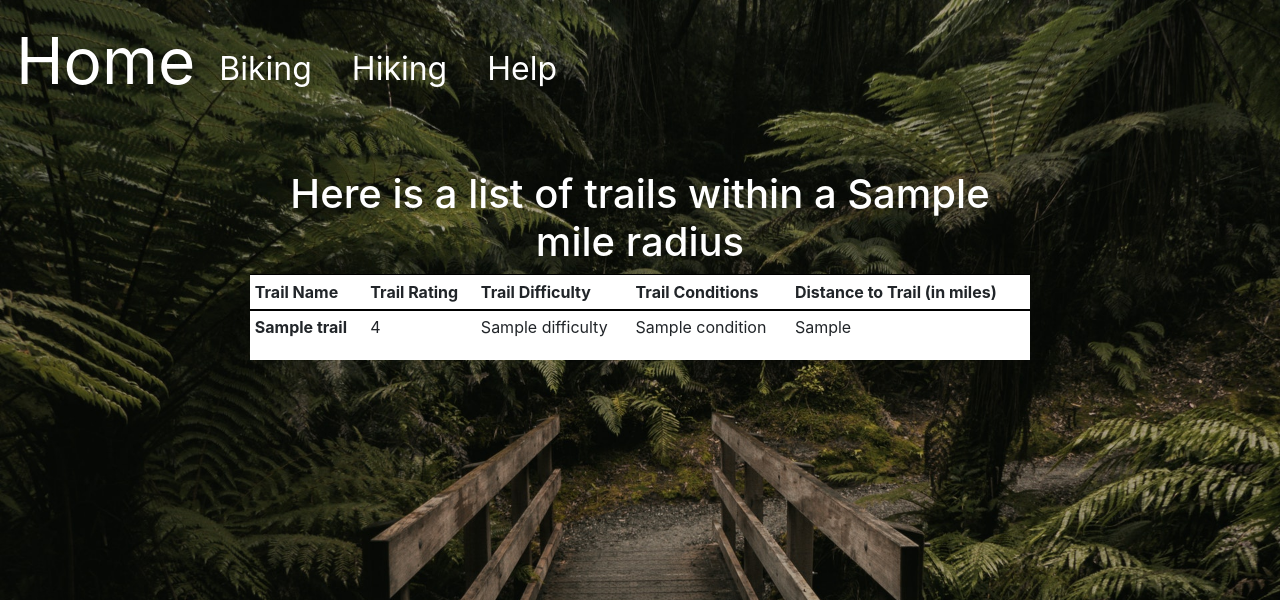
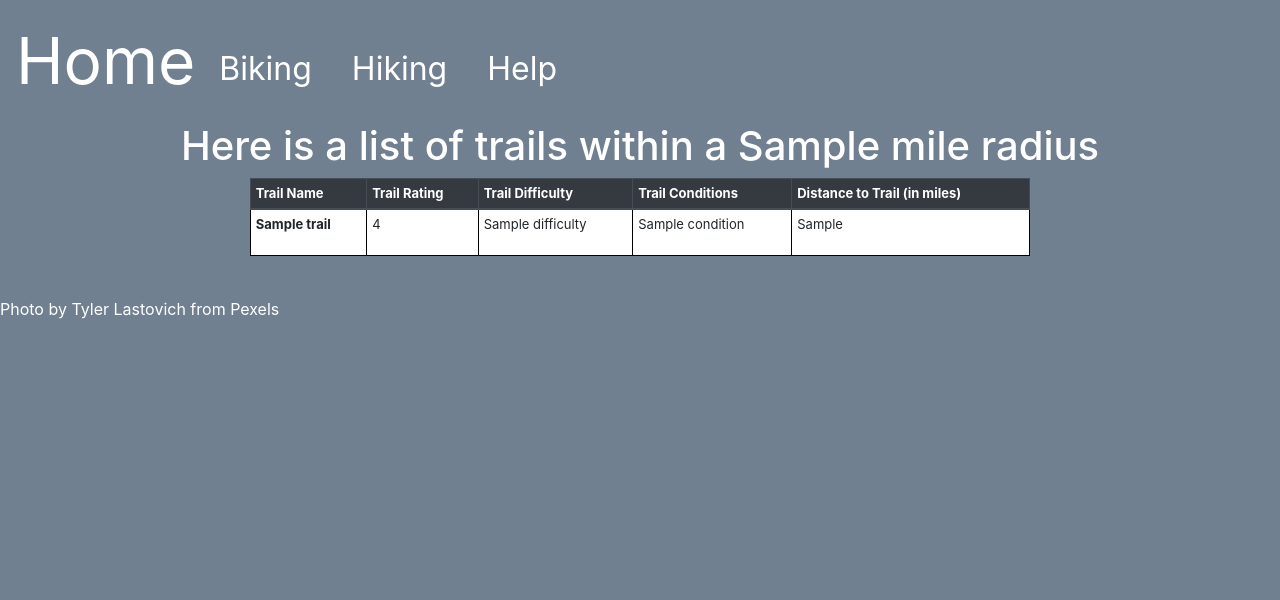
Before and after one commit to zacharygilliom/mtb-trail-conditions, a Flask app: template templates/trails.html in a window 1280 px wide. Shown: the top 600 px of the page. Run offline with Flask 2, Linux system fonts and the light colour scheme; the template is opened without the code that fills it: most values are stand-ins (such as "Sample title", 1, 10 or a date in 2020); some libraries are stand-ins or nearby versions.

Commit message:
cleaned up the table on trails page.

```diff
--- a/app.py
+++ b/app.py
@@ -36,6 +36,8 @@ class Trail:
 		self.lon = lon
 		self.difficulty = difficulty
 
+		print(self.conditionDetails)
+
 	def get_condition_keywords(self):
 		# Looking for keywords that might impact trail conditions.
 		# i.e. if it is muddy - then most likely it will still be muddy no matter the weather.
@@ -47,7 +49,7 @@ class Trail:
 		else:
 			for word in keywords:
 				start = self.conditionDetails.find(word)
-				if start > 0:
+				if start >= 0:
 					trail_keywords.append(word)
 			if trail_keywords:
 				pass
@@ -116,7 +118,7 @@ class YesterdayWeather:
 def get_trails(lat, lon, maxDistance, key):
 	# Get all the trails within a given distance from the user.
 	# this will return a list of Instantiated Trail Objects.
-	request = requests.get(f'http://www.mtbproject.com/data/get-trails?lat={lat}&lon={lon}&maxDistance={maxDistance}&key={key}')
+	request = requests.get(f'http://www.mtbproject.com/data/get-trails?lat={lat}&lon={lon}&maxDistance={maxDistance}&key={key}&maxResults=20')
 
 	# Parse our JSON output
 	trails_text = request.text
@@ -130,7 +132,10 @@ def get_trails(lat, lon, maxDistance, key):
 		id = t['id']
 		conditionStatus = t['conditionStatus']
 		conditionDate = t['conditionDate']
-		conditionDetails = t['conditionDetails']
+		try:
+			conditionDetails = t['conditionDetails'].lower()
+		except:
+			conditionDetails = t['conditionDetails']
 		rating = t['stars']
 		lat = t['latitude']
 		lon = t['longitude']
@@ -138,6 +143,8 @@ def get_trails(lat, lon, maxDistance, key):
 		trail = Trail(id=id, name=name, conditionStatus=conditionStatus, conditionDetails=conditionDetails, conditionDate=conditionDate,
 					rating=rating, lat=lat, lon=lon, difficulty=difficulty)
 		trails.append(trail)
+		# print(lat, lon)
+		# print('break')
 
 	return trails
 
@@ -153,6 +160,7 @@ def get_location_data(lat, lon):
 	t = t - 86400
 	request = requests.get(f'https://api.darksky.net/forecast/{weather_key}/{lat},{lon},{t}')
 	weather_dicts = json.loads(request.text)
+	# print(weather_dicts)
 
 	return weather_dicts
 
@@ -183,10 +191,8 @@ def get_weather(weath):
 		precip_type = weath['currently']['precipType']
 	except:
 		precip_type = 'None'
-
 	yest_weather = YesterdayWeather(precip_prob=precip_prob, temperature=temperature, precip_type=precip_type, wind_speed=wind_speed,
 					humidity=humidity, summary=summ)
-
 	return yest_weather
 
 def compare_weather_to_trail_condition(trail, weath):
@@ -263,13 +269,15 @@ def compare_weather_to_trail_condition(trail, weath):
 		if key == 'None' and weather == 'Dry':
 			trail_current_conditions.append('Dry')
 
+	if trail_current_conditions:
+		pass
+	else:
+		trail_current_conditions.append('None')
+
 	return trail_current_conditions
 
 def create_address(road_num, town, state, zipcode):
 	address_list = [road_num, town, state, zipcode]
-	# road_number = address_list
-	# town_state_zipcode = address[2:4].join('')
-	# two_part_address_list = [road_number, town_state_zipcode]
 	addr = ",".join(address_list)
 	return addr
 
@@ -303,7 +311,6 @@ def get_hike():
 
 @app.route('/trails', methods=['POST'])
 def trail_search():
-	# user_address = request.form['Address']
 	user_address = create_address(request.form['inputRoadNum'], town=request.form['inputCity'], state=request.form['inputState'],
 					zipcode=request.form['inputZip'])
 	user_distance = request.form['Distance']
--- a/static/css/style.css
+++ b/static/css/style.css
@@ -2,24 +2,41 @@ table.table-sm {
     border-color: black;
     background-color: white;
   }
+/* table.table-sm > tbody {
+    overflow-y: scroll;
+    height: 200px;
+    position: absolute;
+  } */
+table.table-sm > tbody > tr {
+    width: 100%;
+    /* display: inline-table;
+    table-layout: fixed; */
+}
+.page-title-info {
+    color: white;
+    text-align: center;
+}
 table.table-sm > thead > tr > th{
-	border-color: black;
+    border-color: black;
+    font-size: small;
 }
 table.table-sm > tbody > tr > td{
     border-color:black;
+    font-size: small;
 }
 table.table-sm > tbody > tr > th{
     border-color: black;
+    font-size: small;
 }
 .container-lg-table {
     padding-left: 250px;
     padding-right: 250px;
     /* text-align: center; */
-}
-.container-lg-table > .page-title-info {
-    align-items: center;
-    text-align: center;
-    color: white
+    /* position: relative;
+    overflow: auto;
+    height: 300px;
+    display: block; */
+    padding-bottom: 50px;
 }
 
 .navbar.navbar-expand-lg.navbar-light {
@@ -108,3 +125,20 @@ table.table-sm > tbody > tr > th{
      background-color: white;
     border-color: rgb(255,255,255);
   }
+
+#wrap {
+      position: relative;
+      /* width: 500px;
+      min-height: 100%;  */
+      /* background: #eee; */
+}
+
+#footer-content {
+    position: absolute;
+    bottom: 0px;
+    height: 25px;
+    /* background: #333; */
+    /* width: 100%; */
+    color:white;
+    align-content: center;
+}
--- a/templates/trails.html
+++ b/templates/trails.html
@@ -5,7 +5,9 @@
 {% endblock %}
 
 {% block body %}
-<body class= "imgbox" style="background-image: url('/static/images/brown-wooden-bridge-near-forest-967420.jpg')">
+<!-- <body class= "imgbox" style="background-image: url('/static/images/brown-wooden-bridge-near-forest-967420.jpg')"> -->
+	<body style="background-color: slategray;">
+	<div id="wrap">
 	<div>
 		<nav class="navbar navbar-expand-lg navbar-light">
 			<a class="navbar-brand" href="/">Home</a>
@@ -27,12 +29,10 @@
 			</div>
 		</nav>
 	</div>
-	<br>
-	<br>
+	<h1 class="page-title-info">Here is a list of trails within a {{ user_distance }} mile radius</h1>
 	<div class=container-lg-table>
-		<h1 class="page-title-info">Here is a list of trails within a {{ user_distance }} mile radius</h1>
-		<table class="table table-sm">
-		  <thead>
+		<table class="table table-bordered table-sm">
+		  <thead class=thead-dark>
 		    <tr>
 		      <th scope="col">Trail Name</th>
 		      <th scope="col">Trail Rating</th>
@@ -48,8 +48,12 @@
 		        <td>{{ trail.rating }}</td>
 		        <td>{{ trail.difficulty }}</td>
 		        <td>
-		        	{% for condition in trail.conditions %}
-		        		<p> {{ condition }} </p>
+					{% for condition in trail.conditions %}
+						{% if condition %}
+							<p>{{ condition }}</p>
+						{% else %}
+							<p> None </p>
+						{% endif %}
 		        	{% endfor %}
 		        </td>
 		        <td>{{ trail.get_distance_to_origin(user_loc) }} </td>
@@ -58,5 +62,13 @@
 		  </tbody>
 		</table>
 	</div>
+		<div id="footer-content">
+			<p>Photo by Tyler Lastovich from Pexels</p>
+		</div>
+
+	<!-- <footer id="footer">
+		Photo by Tyler Lastovich from Pexels
+	</footer> -->
+	</div>
 </body>
 {% endblock %}
```
